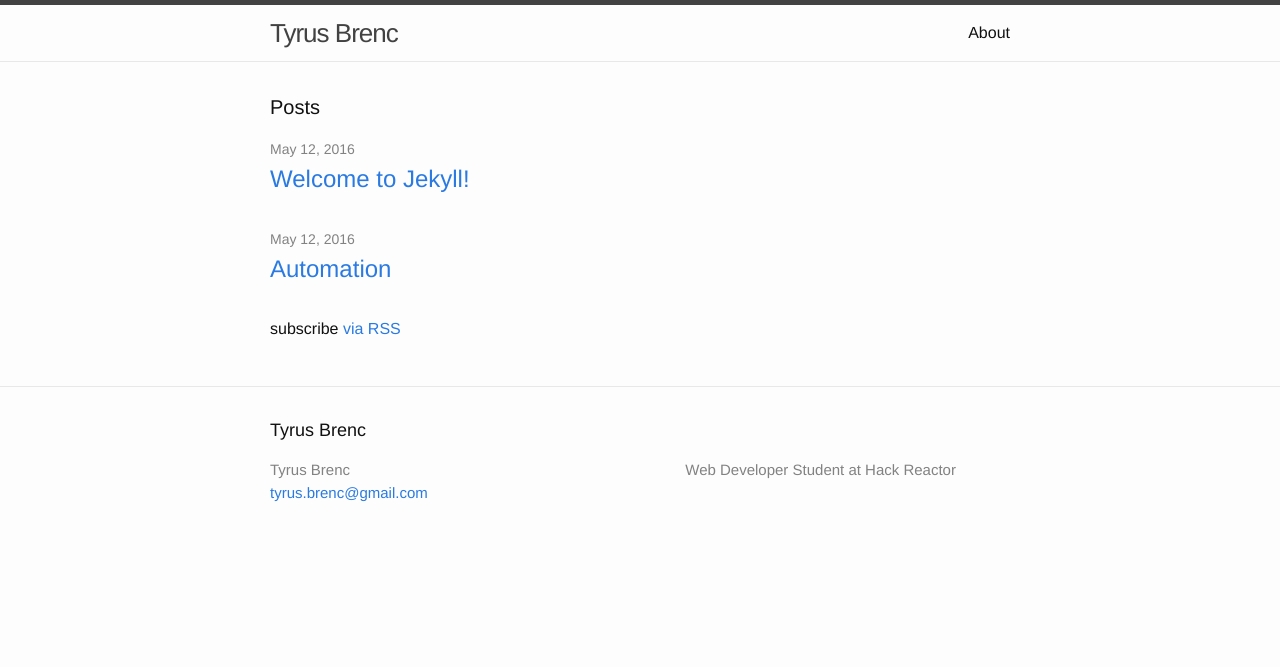
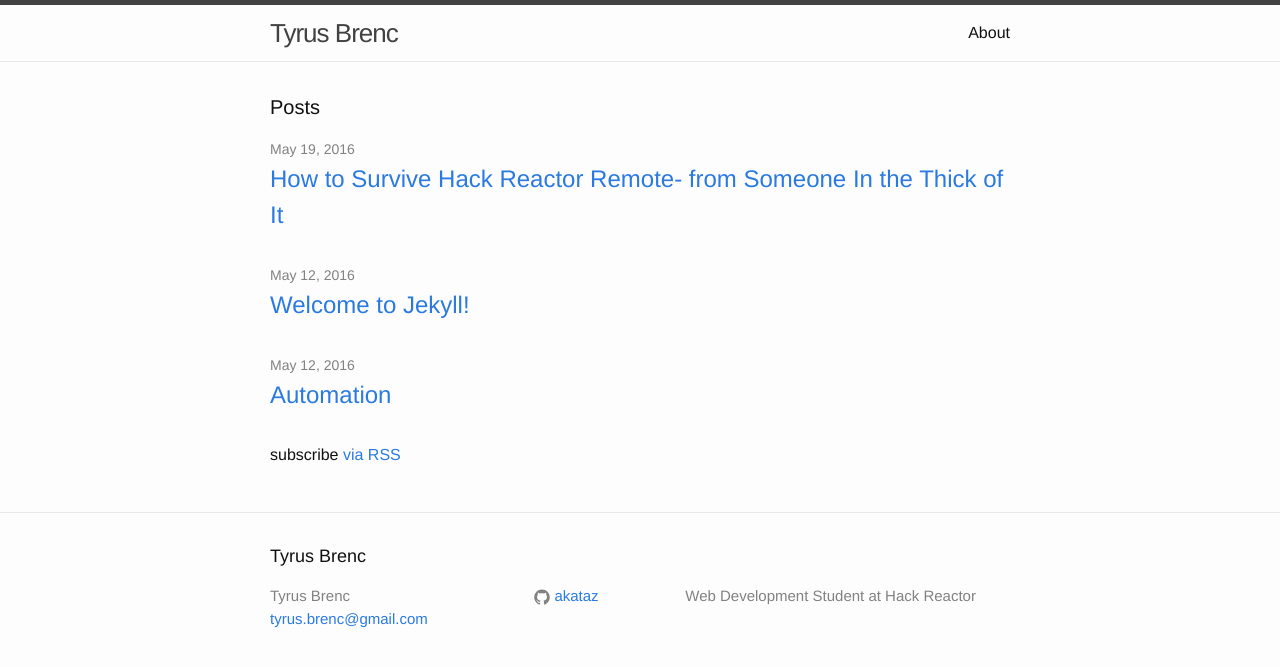
Before and after one commit to akataz/akataz.github.io, a Jekyll site: the page built from index.html, in a window 1280 px wide. Shown: the top 667 px of the page. Built offline with Jekyll 4.4.1, drawn with Linux system fonts in a browser that asks for light colours; part of the change alters nothing that is shown.

Commit message:
Hack Reactor blog post

```diff
--- a/_config.yml
+++ b/_config.yml
@@ -9,11 +9,11 @@
 title: Tyrus Brenc
 email: tyrus.brenc@gmail.com
 description: > # this means to ignore newlines until "baseurl:"
-  Web Developer Student at Hack Reactor
+  Web Development Student at Hack Reactor
 baseurl: "" # the subpath of your site, e.g. /blog
 url: "http://yourdomain.com" # the base hostname & protocol for your site
 twitter_username:
-github_username:
+github_username: akataz
 
 # Build settings
 markdown: kramdown
--- /dev/null
+++ b/_posts/2016-05-19-hackreactorhowto.markdown
@@ -0,0 +1,25 @@
+---
+layout: post
+title:  "How to Survive Hack Reactor Remote- from Someone In the Thick of It"
+date:   2016-05-19 01:51:45 -0400
+categories: hack reactor
+---
+
+
+The following is intended to be slightly humorous but also factual. So please, bear with me.
+
+1. **Sleep enough**- This is one of the more important ones.   I've been averaging around 7 to 7.5 hours per night, and it's enough to keep me alert during the day with the aid of caffeine.  Any less and I find that my ability to pay attention falls off during the day and I can't wait for the day to be over.  This gets worse when it's a particularly difficult sprint.
+
+2. **Caffeinate strategically**-There's nothing worse than the uncomfortable, hard to focus, jittery feeling one gets when he/she has consumed too much caffeine.  No matter what delivery method you prefer- partake in moderation so that you can focus on the task at hand.  And in line with that- Definitely don't drink too much coffee if you're not used to it.  A nice case of stomach ulcers is _never_ fun.
+
+3. **Take notes**-  I keep an abundance of legal pads around as well as cool pens.  Whenever I'm watching a lecture or looking at a slide show, I write down whatever seems important if I don't think that I'll remember it.  Which, with the quantity of information, is quite a few things.  When you get a chance, transcribe your notes to a word document for easy reference.
+
+4. **Workout**. No, really.  With strong body comes strong mind.  Hack Reactor schedules workout time for you every other day, but really try to workout more than that.  Whatever you do that gets your blood flowing- do it frequently.   I like to start the day off with some basic yoga and stretching, and drop and do pushups every few hours or whenever I'm having a mental block- It definitely helps with focusing on the task at hand.  Try to do it outside if possible.
+
+5. **Watch the lecture videos at a faster than normal pace**- The awesome aspect of watching most of your lectures as prerecorded videos is that you can utilize a chrome plugin to speed them up to faster than normal speeds.  This is incredibly helpful for me- I find that it makes it easier to pay attention, and you can speed them up or slow them down to reflect your level of comprehension.
+
+6. **Take strategic breaks, both mentally and physically**-  If you've been grinding away on a problem for a while and can't seem to get anywhere, walk away for ten minutes to do some independent research, or to grab a fresh cup of coffee.  The number of mental blocks I've been able to work through by stepping away for a few minutes is tremendous.
+
+7. **Don't fall behind!**- With the pace of the course it becomes very hard to catch up when you fall behind.  If you find yourself falling behind, work diligently to catch up!
+
+And last but certainly not least- Be **positive**. This is a bootcamp- it's going to be uncomfortable, you're going to be tired, and at times you're going to wish you had never started.  Just remember, **knowledge is power**, and when you finish, you're going to be super pumped that you decided to take the plunge. Or at least, I am so far :)
```
Also changed, not shown: 1 other file.
